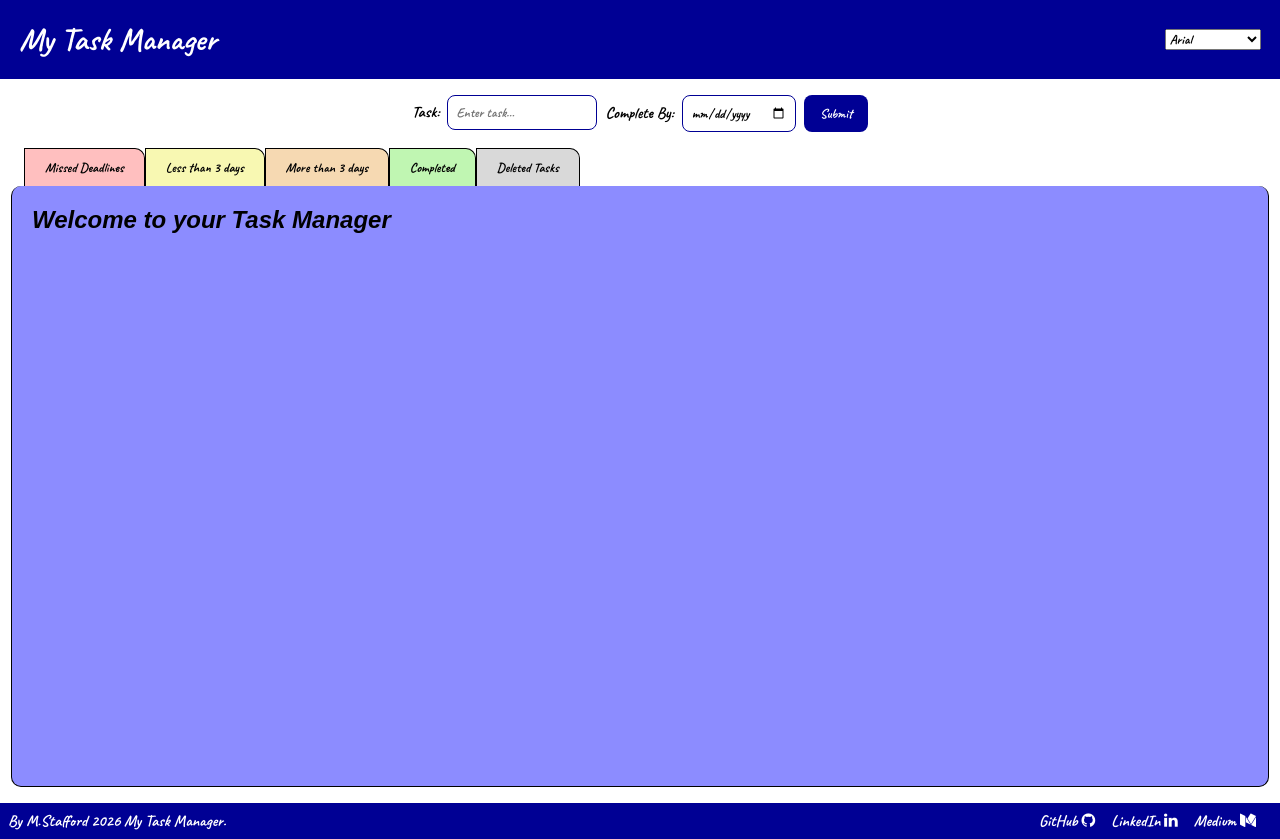
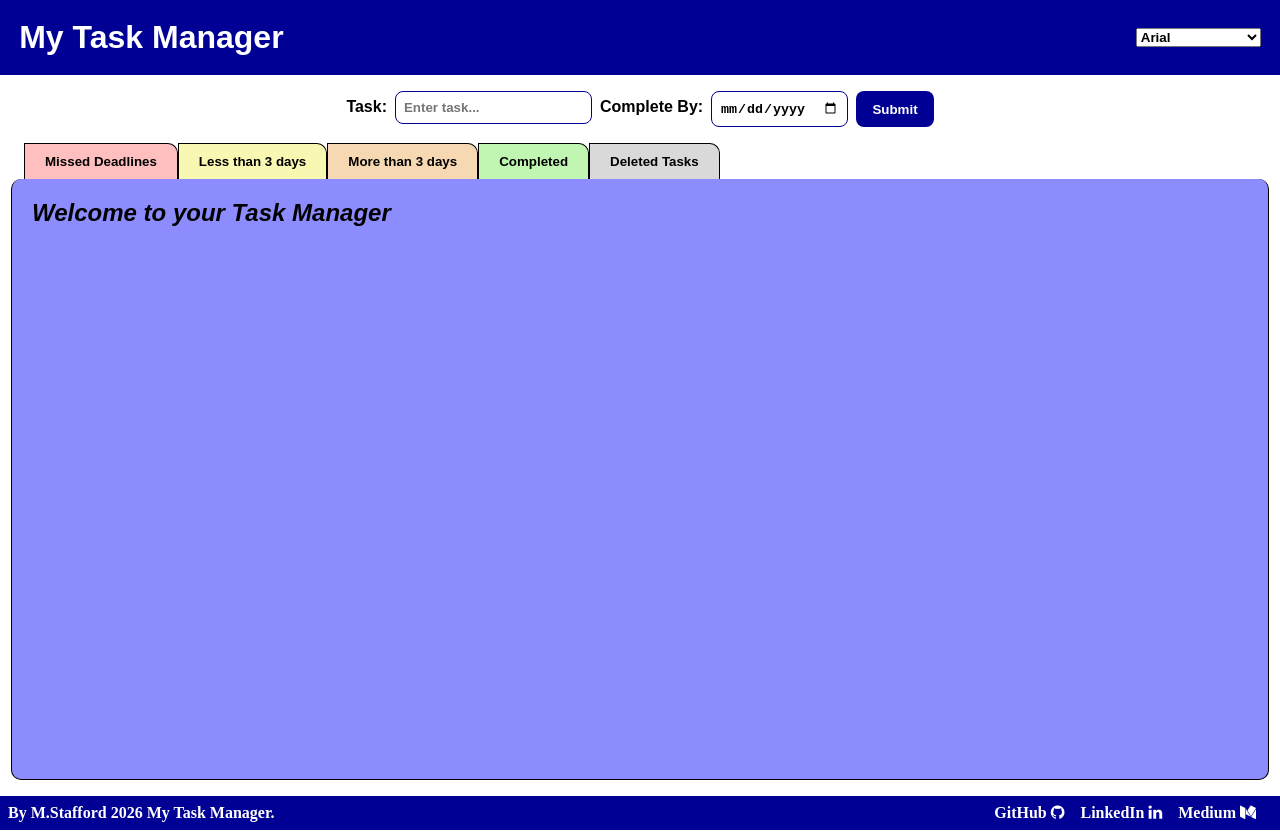
Before and after one commit to mstafford93/Task-Manager, a React (Vite) app in the folder my-react-app/: page / in a window 1280 px wide. Built offline with nearby package versions, Linux system fonts and the light colour scheme.

Commit message:
body on class changes on input

```diff
--- a/my-react-app/src/components/TextChange/TextChange.css
+++ b/my-react-app/src/components/TextChange/TextChange.css
@@ -0,0 +1,12 @@
+.arial {
+    font-family: Arial, Helvetica, sans-serif;
+}
+
+.caveat {
+    font-family: 'Caveat';
+    font-weight: bold;
+}
+
+.veranda {
+    font-family: Verdana, Geneva, Tahoma, sans-serif;
+}
--- a/my-react-app/src/components/TextChange/TextChange.jsx
+++ b/my-react-app/src/components/TextChange/TextChange.jsx
@@ -1,18 +1,22 @@
-import React from 'react'
+import React, { useState } from 'react'
 import './TextChange.css'
 
 const TextChange = () => {
-    const changeFont = () => {
+    const [fontFamily, setFontFamily] = useState("arial");
 
+    const changeFont = (e) => {
+        const body = document.body;
+        setFontFamily(e.target.value);
+        body.classList.add(fontFamily);
 
     }
 
   return (
     <div>
-      <select name="fontStyle" id="fontStyle">
-        <option value="Arial">Arial</option>
-        <option value="Caveat">Caveat (cursive)</option>
-        <option value="Verdana">Verdana</option>
+      <select value={fontFamily} onChange={changeFont}>
+        <option value="arial" className='arial'>Arial</option>
+        <option value="caveat" className='caveat'>Caveat (cursive)</option>
+        <option value="verdana" className='verdana'>Verdana</option>
       </select>
     </div>
   )
--- a/my-react-app/src/index.css
+++ b/my-react-app/src/index.css
@@ -3,7 +3,6 @@
 * {
   margin: 0;
   padding: 0;
-  font-family: 'Caveat';
   font-weight: bold;
 }
 
```
